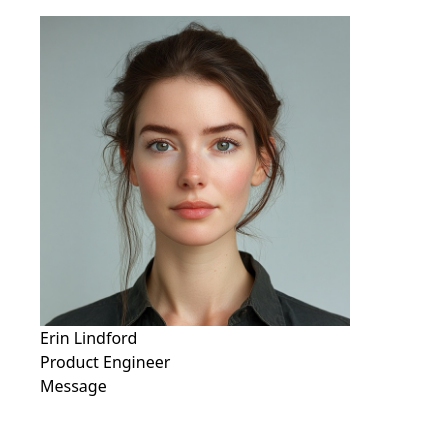
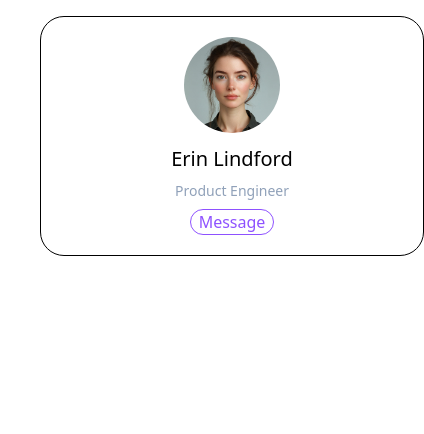
Before and after one commit to ruiwaa/learn-tailwind-vite, a website built with Vite: page src/utility-classes.html in a window 390 px wide. Shown: the part 124-558 px from the top of the page, 424 px wide, since content can reach past the window. Built offline with nearby package versions, Linux system fonts and the light colour scheme; a web font is replaced by a local one.

Commit message:
모바일 레이아웃 및 스타일링

```diff
--- a/src/utility-classes.html
+++ b/src/utility-classes.html
@@ -18,12 +18,18 @@
     <a href="/index.html">메인 페이지 이동</a>
     <br />
     <h1 class="my-5 text-3xl font-bold text-blue-950">유틸리티 클래스</h1>
-    <figure>
-      <img src="./assets/images/character-01.jpg" alt="" />
-      <figcaption>
-        <p>Erin Lindford</p>
-        <p>Product Engineer</p>
-        <button type="button">Message</button>
+    <figure class="bg-white p-5 rounded-3xl border min-w-96">
+      <img
+        class="w-24 h-24 rounded-full mx-auto"
+        src="./assets/images/character-01.jpg"
+        alt="1번 프로필"
+      />
+      <figcaption class="flex flex-col gap-2 items-center mt-3">
+        <p class="text-xl font-medium">Erin Lindford</p>
+        <p class="text-sm text-slate-400">Product Engineer</p>
+        <button class="border px-2 rounded-full text-violet-500" type="button">
+          Message
+        </button>
       </figcaption>
     </figure>
   </body>
```
